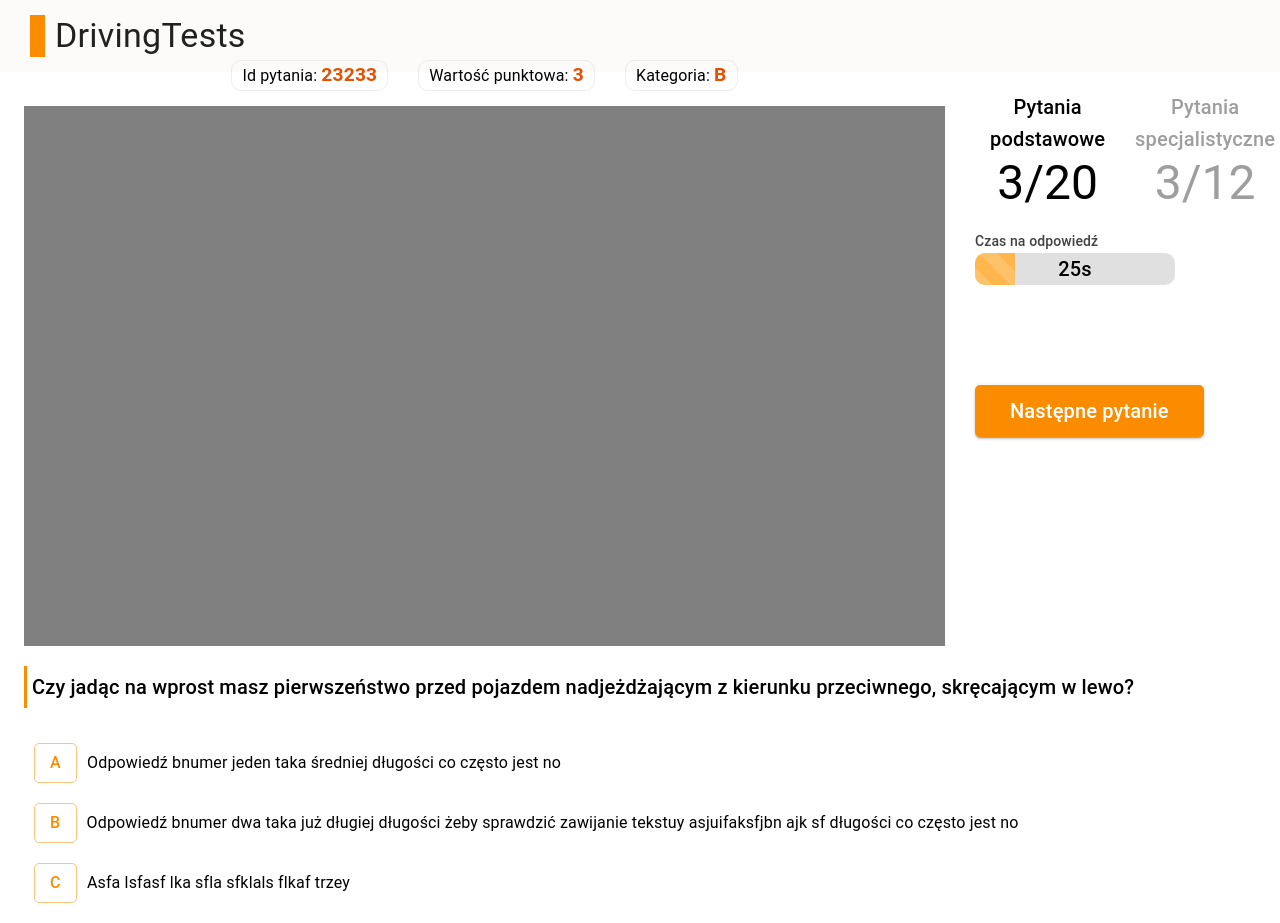
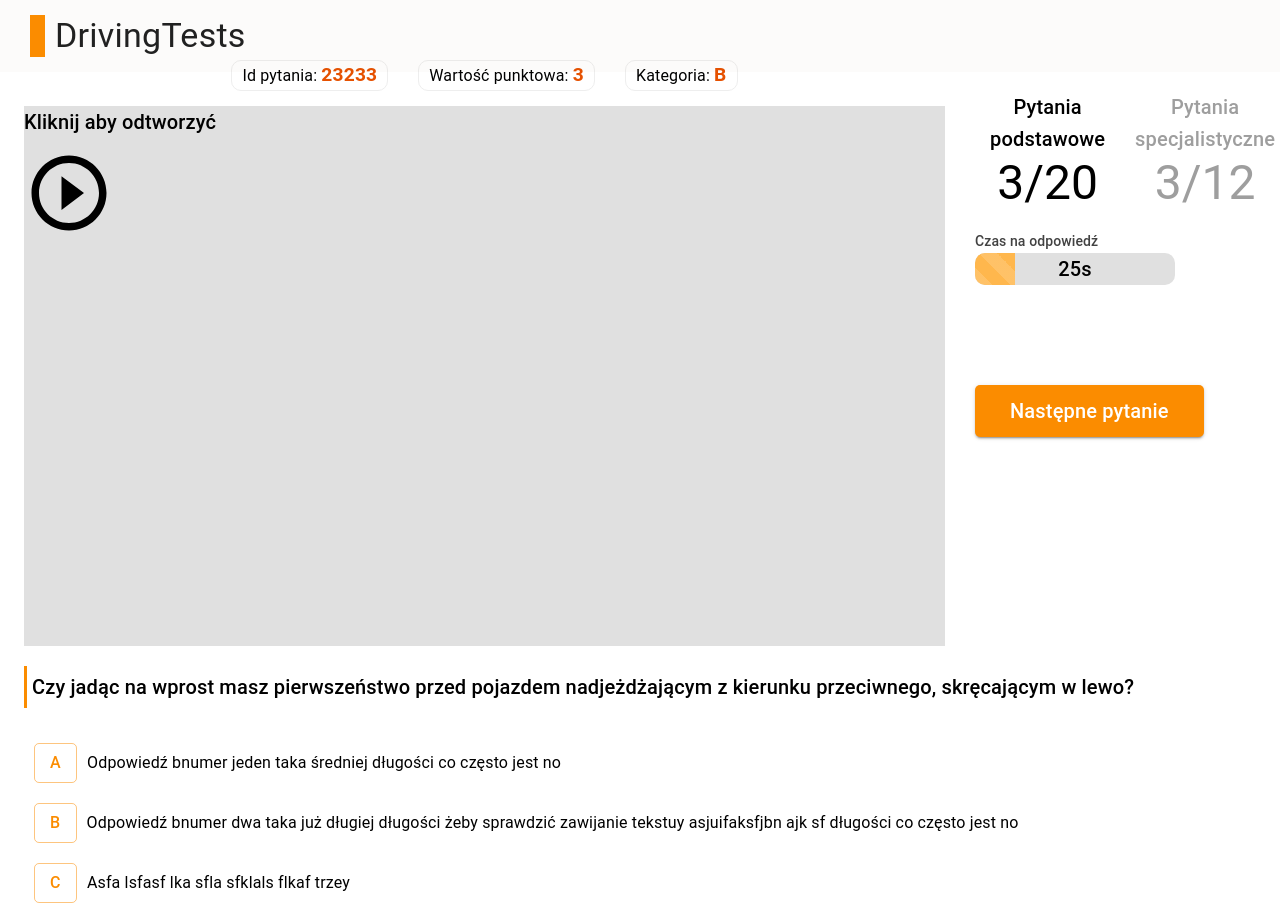
Before and after one commit to RafalM3211/testy-kierowcy, a React (Create React App) app: page /question in a window 1280 px wide. Built offline with nearby package versions, Linux system fonts and the light colour scheme.

Commit message:
extract video playback from question view

```diff
--- /dev/null
+++ b/src/components/patterns/QuestionMedia/QuestionMedia.tsx
@@ -0,0 +1,36 @@
+import { Box, Typography } from "@mui/material";
+import PlayCircleOutlineIcon from "@mui/icons-material/PlayCircleOutline";
+import { flexCenter } from "../../../utility/styling";
+
+export default function QuestionMedia() {
+  return (
+    <Box
+      sx={(theme) => ({
+        width: "921px",
+        height: "540px",
+        bgcolor: "grey.300",
+        mb: "20px",
+        mt: "15px",
+        gridRow: "2",
+        gridColumn: "1",
+      })}
+    >
+      <Box
+        sx={{
+          width: "100%",
+          height: "100%",
+          bgcolor: "grey.300",
+          cursor: "pointer",
+          userSelect: "none",
+          ...flexCenter,
+          flexDirection: "column",
+        }}
+      >
+        <Typography variant="h6" component="p">
+          Kliknij aby odtworzyć
+        </Typography>
+        <PlayCircleOutlineIcon sx={{ fontSize: 90, mt: "10px" }} />
+      </Box>
+    </Box>
+  );
+}
--- a/src/components/views/Question.tsx
+++ b/src/components/views/Question.tsx
@@ -6,6 +6,7 @@ import QuestionCount from "../patterns/QuestionCount/QuestionCount";
 import YesNoAnseswer from "../patterns/YesNoAnsewer/YesNoAnsewer";
 import ABCAnsewer from "../patterns/ABCAnsewer/ABCAnsewer";
 import TimeCount from "../patterns/TimeCount/TimeCount";
+import QuestionMedia from "../patterns/QuestionMedia/QuestionMedia";
 
 export default function Question() {
   return (
@@ -40,17 +41,7 @@ export default function Question() {
           Kategoria: <HighlitedText sx={{ fontSize: "1.2em" }}>B</HighlitedText>
         </InfoChip>
       </Box>
-      <Box
-        sx={{
-          width: "921px",
-          height: "540px",
-          bgcolor: "grey",
-          mb: "20px",
-          mt: "15px",
-          gridRow: "2",
-          gridColumn: "1",
-        }}
-      ></Box>
+      <QuestionMedia />
       <Box sx={{ gridRow: "3", gridColumn: "1/3" }}>
         <Typography
           sx={(theme) => ({
@@ -91,6 +82,7 @@ export default function Question() {
           />
         </Box>
         <TimeCount />
+
         <Button
           size="large"
           variant="contained"
```
